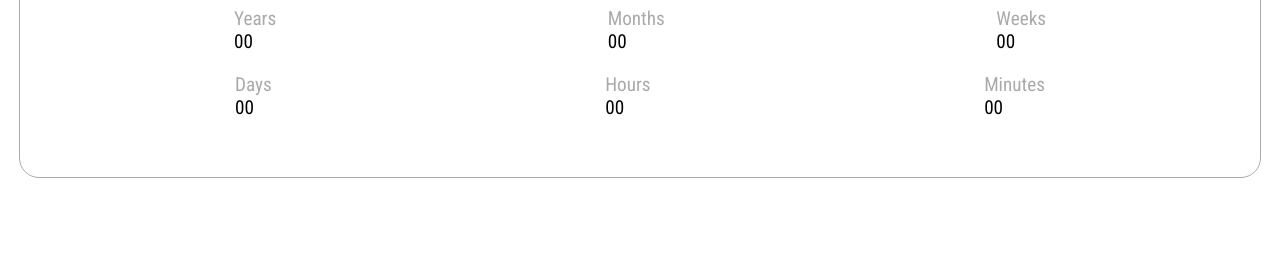
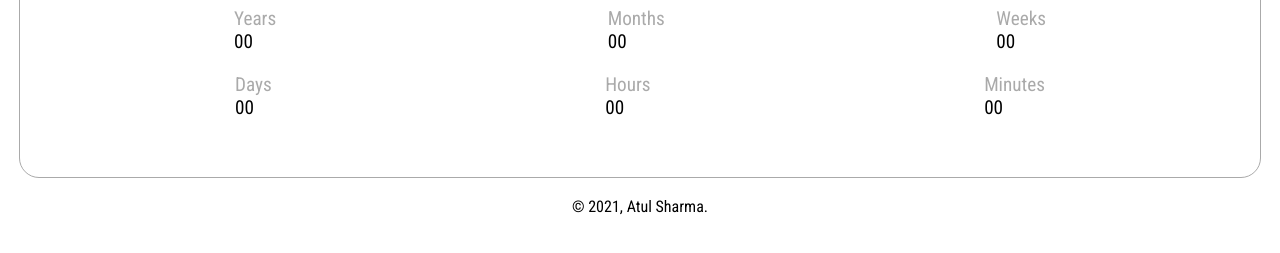
Before and after one commit to atulsharma1202112/age_finder, a plain HTML site: page index.html in a window 1280 px wide. Shown: the part 529-782 px from the top of the page. Drawn offline with Linux system fonts and the light colour scheme.

Commit message:
Update index.html

```diff
--- a/index.html
+++ b/index.html
@@ -85,6 +85,10 @@
         </div>
     </div>
 
+    <footer style="text-align: center;">
+        &copy; 2021<script>new Date().getFullYear()>2021&&document.write("-"+new Date().getFullYear());</script>, Atul Sharma.
+    </footer>
+
     <script src="index.js"></script>
 </body>
 </html>
```
